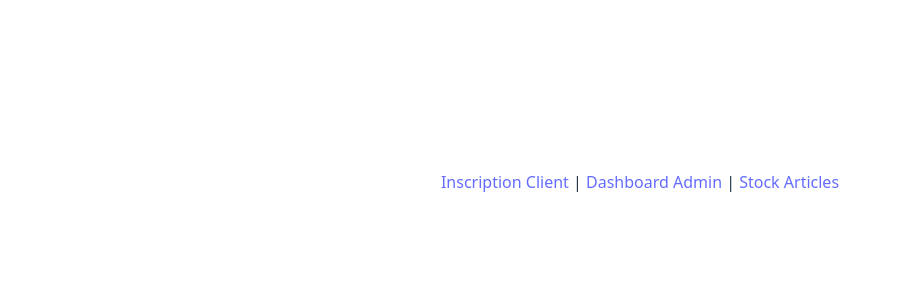
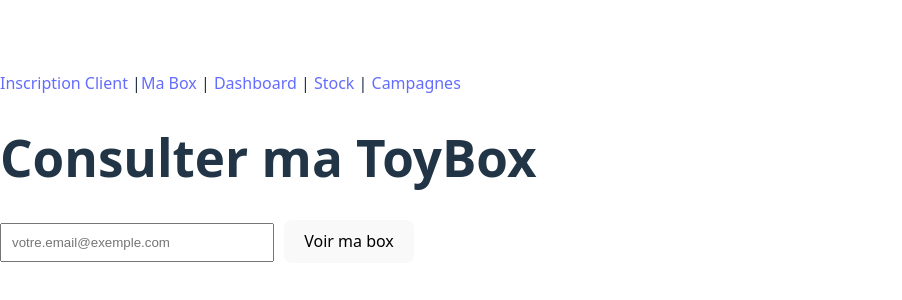
Before and after one commit to Geoffrey2501/FrontWebApp, a React app in the folder frontend/: page /ma-box in a window 1280 px wide. Shown: the part 218-518 px from the top of the page, without its empty margins (0-902 px from the left). Built offline with nearby package versions, Linux system fonts and the light colour scheme; the HTML template or start-up script is replaced by a standard one.

Commit message:
push avancement

```diff
--- a/frontend/src/App.jsx
+++ b/frontend/src/App.jsx
@@ -1,27 +1,45 @@
-import { BrowserRouter as Router, Routes, Route, Link } from 'react-router-dom';
+import { BrowserRouter as Router, Routes, Route, Link, Navigate } from 'react-router-dom';
 import Register from './pages/subscriber/Register';
 import AdminDashboard from './pages/admin/Dashboard';
 import AdminArticles from './pages/admin/Articles';
 import AdminCampaigns from './pages/admin/Campaigns';
-import './App.css';
+import Login from './pages/admin/Login';
+import SubscriberBox from './pages/subscriber/SubscriberBox';
+
+// Composant de protection
+const PrivateRoute = ({ children }) => {
+    const token = localStorage.getItem('admin_token');
+    return token ? children : <Navigate to="/admin/login" />;
+};
 
 function App() {
+    const handleLogout = () => {
+        localStorage.removeItem('admin_token');
+        window.location.href = '/admin/login';
+    };
+
     return (
         <Router>
             <nav>
                 <Link to="/">Inscription Client</Link> |
-                <Link to="/admin"> Dashboard Admin</Link> |
-                <Link to="/admin/articles"> Stock Articles</Link>
+                <Link to="/ma-box">Ma Box</Link> |
+                <Link to="/admin"> Dashboard</Link> |
+                <Link to="/admin/articles"> Stock</Link> |
+                <Link to="/admin/campaigns"> Campagnes</Link>
+                {localStorage.getItem('admin_token') && (
+                    <button onClick={handleLogout} style={{ marginLeft: '20px' }}>Déconnexion</button>
+                )}
             </nav>
 
             <Routes>
-                {/* Espace Client */}
                 <Route path="/" element={<Register />} />
+                <Route path="/admin/login" element={<Login />} />
+                <Route path="/ma-box" element={<SubscriberBox />} />
 
-                {/* Espace Admin */}
-                <Route path="/admin" element={<AdminDashboard />} />
-                <Route path="/admin/articles" element={<AdminArticles />} />
-                <Route path="/admin/campaigns" element={<AdminCampaigns />} />
+                {/* Routes Admin Protégées */}
+                <Route path="/admin" element={<PrivateRoute><AdminDashboard /></PrivateRoute>} />
+                <Route path="/admin/articles" element={<PrivateRoute><AdminArticles /></PrivateRoute>} />
+                <Route path="/admin/campaigns" element={<PrivateRoute><AdminCampaigns /></PrivateRoute>} />
             </Routes>
         </Router>
     );
--- a/frontend/src/api.js
+++ b/frontend/src/api.js
@@ -1,25 +1,39 @@
 import axios from 'axios';
 
-//const API_URL = 'http://127.0.0.1:5000'; // À ajuster selon ton serveur Flask
-const API_URL = '';
+const api = axios.create({ baseURL: '' }); // Utilise le proxy Vite pour éviter les erreurs CORS
 
-// Enums du sujet
+// INTERCEPTEUR : Ajoute automatiquement le token s'il existe dans le localStorage
+api.interceptors.request.use(config => {
+    const token = localStorage.getItem('admin_token');
+    if (token) {
+        config.headers.Authorization = `Bearer ${token}`;
+    }
+    return config;
+});
+
+// --- ENUMS (Indispensables pour l'affichage) ---
 export const CATEGORIES = {
     SOC: 'Jeux de société', FIG: 'Figurines', CON: 'Construction',
     EXT: 'Extérieur', EVL: 'Éveil', LIV: 'Livres'
 };
-export const AGE_RANGES = { BB: '0-3 ans', PE: '3-6 ans', EN: '6-10 ans', AD: '10+ ans' };
-export const CONDITIONS = { N: 'Neuf', TB: 'Très bon état', B: 'Bon état' };
 
-const api = axios.create({ baseURL: API_URL });
+export const AGE_RANGES = {
+    BB: '0-3 ans', PE: '3-6 ans', EN: '6-10 ans', AD: '10+ ans'
+};
+
+export const CONDITIONS = {
+    N: 'Neuf', TB: 'Très bon état', B: 'Bon état'
+};
+
+// --- ROUTES API ---
 
 export const subscriberAPI = {
     register: (data) => api.post('/subscriber/register', data),
     getBox: (email) => api.get(`/subscriber/box?email=${email}`),
-    getHistory: (email) => api.get(`/subscriber/history?email=${email}`),
 };
 
 export const adminAPI = {
+    login: (username, password) => api.post('/admin/login', { username, password }),
     getArticles: (page = 1) => api.get(`/admin/articles?page=${page}`),
     addArticle: (data) => api.post('/admin/articles', data),
     createCampaign: (maxWeight) => api.post('/admin/campaigns', { max_weight_per_box: maxWeight }),
--- /dev/null
+++ b/frontend/src/pages/admin/Login.jsx
@@ -0,0 +1,39 @@
+import { useState } from 'react';
+import { useNavigate } from 'react-router-dom';
+import { adminAPI } from '../../api';
+
+export default function Login() {
+    const [credentials, setCredentials] = useState({ username: '', password: '' });
+    const navigate = useNavigate();
+
+    const handleSubmit = async (e) => {
+        e.preventDefault();
+        try {
+            const res = await adminAPI.login(credentials.username, credentials.password);
+            // On stocke le token "fake-jwt-token-for-admin"
+            localStorage.setItem('admin_token', res.data.token);
+            navigate('/admin'); // Redirection vers le dashboard
+        } catch (err) {
+            alert("Identifiants incorrects (admin / toyboxing2026)");
+        }
+    };
+
+    return (
+        <div style={{ padding: '50px' }}>
+            <h2>Connexion Gestionnaire</h2>
+            <form onSubmit={handleSubmit} style={{ display: 'flex', flexDirection: 'column', gap: '10px', maxWidth: '300px' }}>
+                <input
+                    type="text"
+                    placeholder="Nom d'utilisateur"
+                    onChange={e => setCredentials({...credentials, username: e.target.value})}
+                />
+                <input
+                    type="password"
+                    placeholder="Mot de passe"
+                    onChange={e => setCredentials({...credentials, password: e.target.value})}
+                />
+                <button type="submit">Se connecter</button>
+            </form>
+        </div>
+    );
+}
--- /dev/null
+++ b/frontend/src/pages/subscriber/SubscriberBox.jsx
@@ -0,0 +1,67 @@
+import { useState } from 'react';
+import { subscriberAPI, CATEGORIES } from '../../api';
+
+export default function SubscriberBox() {
+    const [email, setEmail] = useState('');
+    const [box, setBox] = useState(null);
+    const [error, setError] = useState('');
+
+    const handleSearch = async (e) => {
+        e.preventDefault();
+        setBox(null);
+        setError('');
+
+        try {
+            const res = await subscriberAPI.getBox(email);
+            setBox(res.data);
+        } catch (err) {
+            if (err.response?.status === 404) {
+                setError("Aucune box validée n'a été trouvée pour cet email.");
+            } else {
+                setError("Une erreur est survenue lors de la recherche.");
+            }
+        }
+    };
+
+    return (
+        <div className="container">
+            <h1>Consulter ma ToyBox</h1>
+            <form onSubmit={handleSearch} style={{ marginBottom: '30px' }}>
+                <input
+                    type="email"
+                    placeholder="votre.email@exemple.com"
+                    value={email}
+                    onChange={(e) => setEmail(e.target.value)}
+                    required
+                    style={{ padding: '10px', width: '250px' }}
+                />
+                <button type="submit" style={{ marginLeft: '10px' }}>Voir ma box</button>
+            </form>
+
+            {error && <p style={{ color: 'red' }}>{error}</p>}
+
+            {box && (
+                <div className="box-card" style={{ border: '2px solid #4CAF50', padding: '20px', borderRadius: '8px' }}>
+                    <h2>Félicitations {box.subscriber_name} !</h2>
+                    <p>Votre box de la campagne <strong>{box.campaign_id}</strong> est prête.</p>
+
+                    <div style={{ display: 'grid', gridTemplateColumns: 'repeat(auto-fill, minmax(200px, 1fr))', gap: '15px', marginTop: '20px' }}>
+                        {box.articles.map(article => (
+                            <div key={article.id} style={{ border: '1px solid #ddd', padding: '10px', borderRadius: '4px', textAlign: 'left' }}>
+                                <strong style={{ fontSize: '1.1em' }}>{article.designation}</strong>
+                                <p style={{ margin: '5px 0', color: '#666' }}>
+                                    Catégorie : {CATEGORIES[article.category]}<br />
+                                    Prix : {article.price} €
+                                </p>
+                            </div>
+                        ))}
+                    </div>
+
+                    <div style={{ marginTop: '20px', borderTop: '1px solid #eee', paddingTop: '10px', fontWeight: 'bold' }}>
+                        <p>Poids total : {box.total_weight}g / Valeur totale : {box.total_price}€</p>
+                    </div>
+                </div>
+            )}
+        </div>
+    );
+}
--- a/frontend/vite.config.js
+++ b/frontend/vite.config.js
@@ -8,12 +8,12 @@ export default defineConfig({
     proxy: {
       // On intercepte les appels API pour les rediriger vers le backend
       '/subscriber': {
-        target: 'http://127.0.0.1:5000',
+        target: 'http://127.0.0.1:10000',
         changeOrigin: true,
         secure: false,
       },
       '/admin': {
-        target: 'http://127.0.0.1:5000',
+        target: 'http://127.0.0.1:10000',
         changeOrigin: true,
         secure: false,
       },
```
